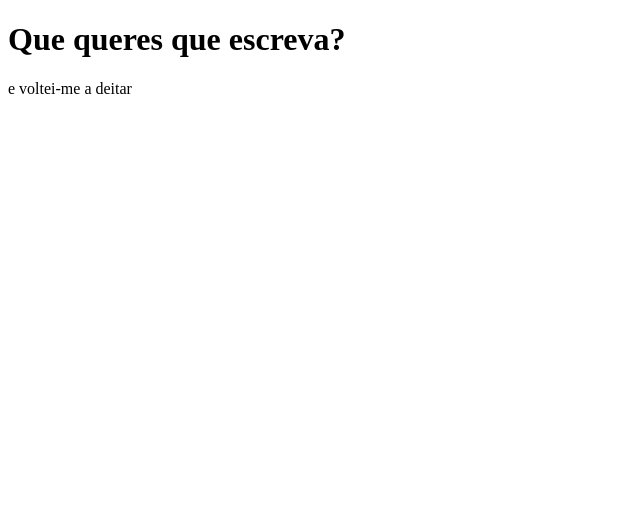
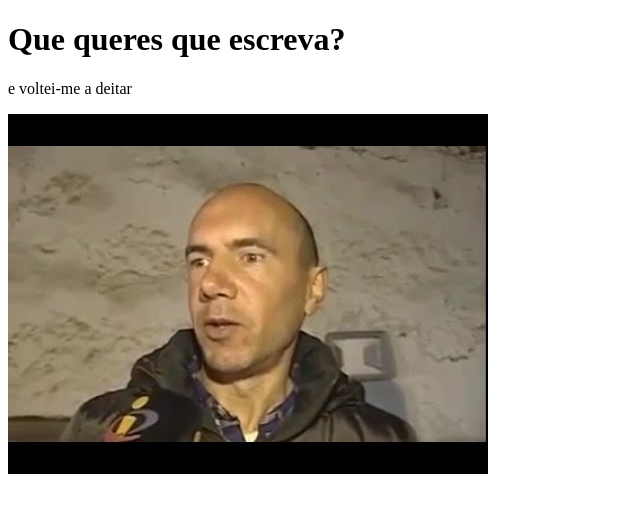
Before and after one commit to CarlosSilvaPereira/git-workshop, a plain HTML site: page index.html in a window 1280 px wide. Shown: the whole page, without its empty margins (0-640 px from the left). Drawn offline with Linux system fonts and the light colour scheme.

Commit message:
Add a photo

```diff
--- a/index.html
+++ b/index.html
@@ -7,5 +7,6 @@
 	<body>
 		<h1>Que queres que escreva?</h1>
 		<p> e voltei-me a deitar </p>
+		<img src="images/ze.jpg" />
 	</body>
 </html>
```
Also changed, not shown: images/ze.jpg (added).
